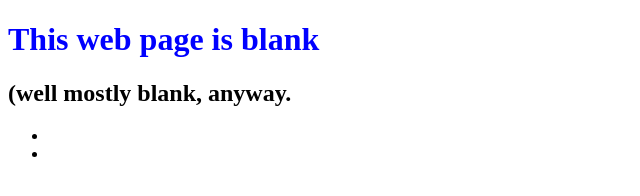
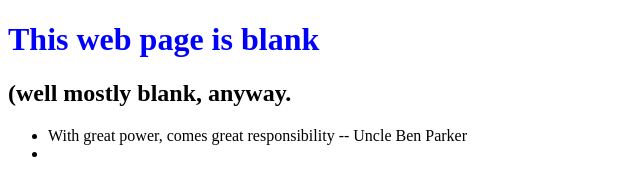
Before and after one commit to bartandsap/0main_openSAP_repo, a plain HTML site: page index.html in a window 1280 px wide. Shown: the whole page, without its empty margins (0-640 px from the left). Drawn offline with Linux system fonts and the light colour scheme.

Commit message:
Added first LI with content (feature branch)

```diff
--- a/index.html
+++ b/index.html
@@ -8,7 +8,7 @@
 		<h1 style="color:blue">This web page is blank</h1>
 		<h2>(well mostly blank, anyway.</h2>
 		<ul>
-			<li></li>
+			<li>With great power, comes great responsibility -- Uncle Ben Parker</li>
 			<li></li>
 		</ul>
 	</body>
```
